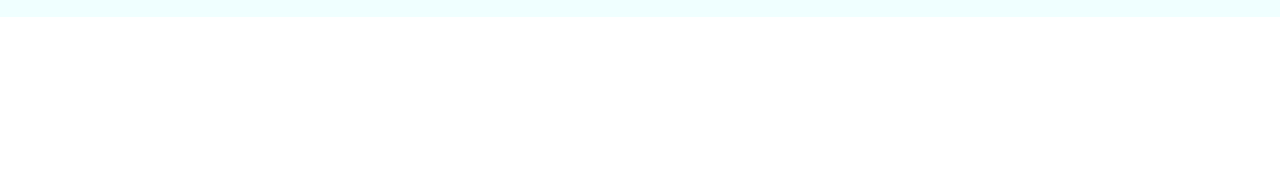
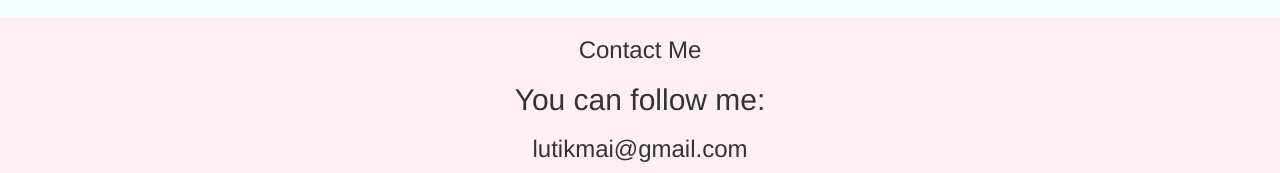
Before and after one commit to LiudmilaFokina/mila-portfolio, a plain HTML site: page index.html in a window 1280 px wide. Shown: the part 1245-1418 px from the top of the page. Before the commit the page ends 1262 px from the top, so only its background shows below. Drawn offline with nearby package versions, Linux system fonts and the light colour scheme.

Commit message:
Add contact title

```diff
--- a/index.html
+++ b/index.html
@@ -77,6 +77,12 @@
       </div>
     </div>
   </div>
+
+  <div id="contact" class="container-fluid text-center bg-pink">
+    <h3>Contact Me</h3>
+    <h2>You can follow me:</h2>
+    <h3>lutikmai@gmail.com</h3>
+  </div>
 </body>
 
 </html>
```
